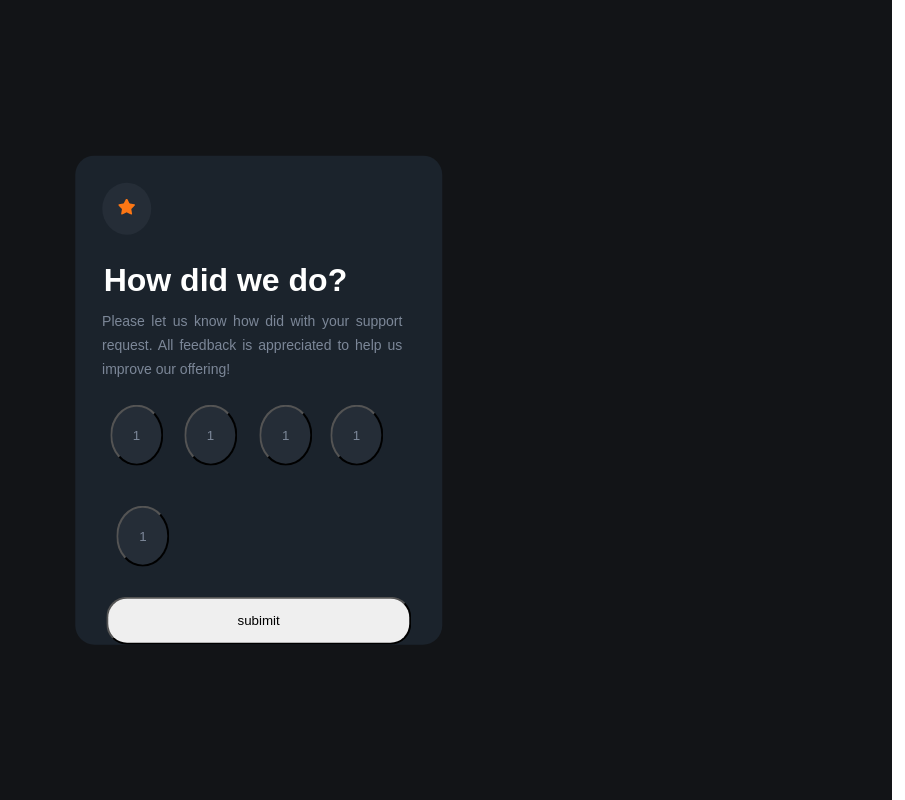
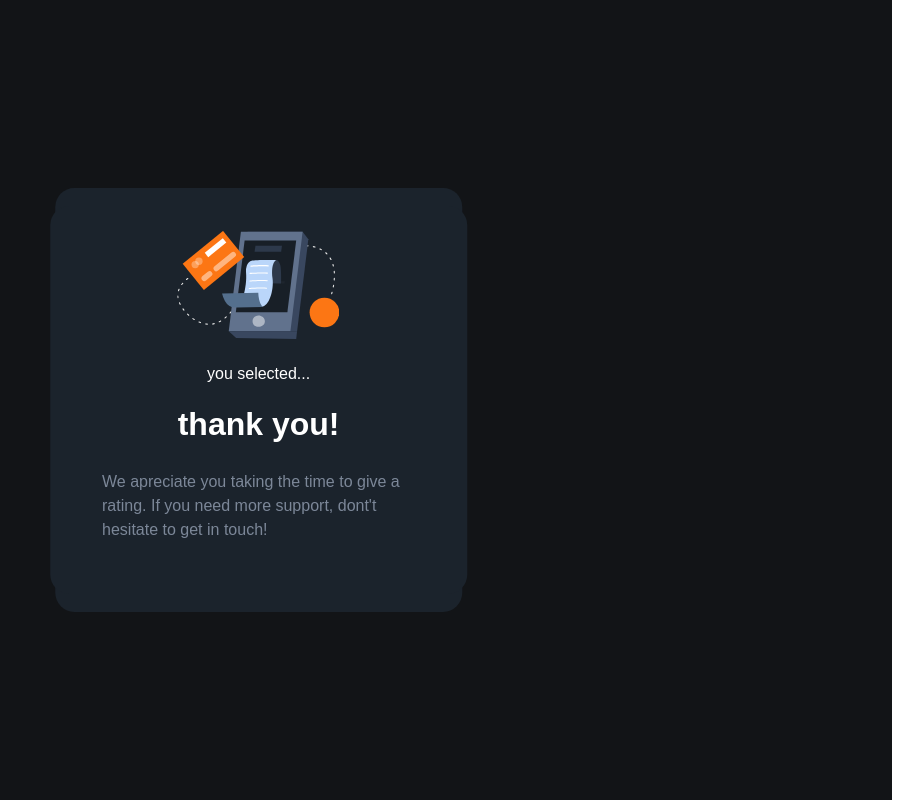
Before and after one commit to JoaoMaccari/Projetos-Frontend-Mentor, a plain HTML site: page Projeto002/index.html in a window 1280 px wide. Shown: the whole page, without its empty margins (375-1280 px from the left). Drawn offline with Linux system fonts and the light colour scheme.

Commit message:
Começando segundo card

```diff
--- a/Projeto002/css/estyle.css
+++ b/Projeto002/css/estyle.css
@@ -26,6 +26,7 @@ body {
     background-color: hsl(214, 23%, 14%);
     border-radius: 1.2rem;
     color: white;
+    padding: 20px;
 }
 
 .star {
@@ -58,7 +59,15 @@ body {
     border-radius: 50%;
     background-color: hsl(213, 19%, 18%);
     color: hsl(216, 12%, 54%);
+    border: none;
+}
 
+.btn:hover{
+    background-color: hsl(25, 97%, 53%);
+}
+
+.btn:focus{
+    background-color: hsl(217, 12%, 63%);
 }
 
 .container-btns{
@@ -72,8 +81,8 @@ body {
     margin-top: 0.6rem;
     margin-left: 0.9rem;
     margin-bottom: 1.9rem;
+}
 
-}
 
 #second-btn{
     margin-left: 0.4rem;
@@ -97,11 +106,55 @@ body {
 }
 
 .subimit {
-
+    text-transform: uppercase;
     width: 83%;
     border-radius: 1.3rem;
     padding: 0.9rem;
     display: block;
     margin: auto;
+    letter-spacing: 3px;
+    color: white;
+    background-color: hsl(25, 97%, 53%);
+}
 
+.subimit:hover{
+    background-color: white;
+    color: hsl(25, 97%, 53%);;
 }
+
+/*                          SEGUNDO CARD                                         */
+
+.second-card{
+    width: 29%;
+    position: absolute;
+    left: 50%;
+    top: 50%;
+    transform: translate(-50%, -50%);
+    background-color: hsl(214, 23%, 14%);
+    border-radius: 1.2rem;
+    color: white;
+    padding: 25px;
+}
+
+.img{
+    display: block;
+    text-align: center;
+}
+
+.score{
+    margin: 1.4rem ;
+    text-align: center;
+}
+
+.thanks{
+
+    margin: 1.1rem;
+    text-align: center;
+}
+
+.texto {
+    margin: 1.7rem;
+    line-height: 1.5rem;
+    color: hsl(216, 12%, 54%);
+    line-height: 1.5rem;
+}
--- a/Projeto002/index.html
+++ b/Projeto002/index.html
@@ -25,10 +25,10 @@
 
             <div class="container-btns">
                 <div class="div-btns" ><button id="first-btn" class="btn">1</button></div>
-                <div class="div-btns"><button id="second-btn" class="btn">1</button></div>
-                <div class="div-btns"><button id="third-btn" class="btn">1</button></div>
-                <div class="div-btns"><button id="forth-btn" class="btn">1</button></div>
-                <div class="div-btns"><button id="fift-btn" class="btn">1</button></div>
+                <div class="div-btns"><button id="second-btn" class="btn">2</button></div>
+                <div class="div-btns"><button id="third-btn" class="btn">3</button></div>
+                <div class="div-btns"><button id="forth-btn" class="btn">4</button></div>
+                <div class="div-btns"><button id="fift-btn" class="btn">5</button></div>
 
             </div>
 
@@ -38,6 +38,25 @@
 
         </div>
 
+        <div class="second-card">
+            <div class="img">
+                <img src="./images/illustration-thank-you.svg" alt="" srcset="">
+            </div>
+            <div class="score">
+                <p>you selected...</p>
+            </div>
+
+            <div class="thanks">
+                <h1>thank you!</h1>
+            </div>
+
+            <div class="texto">
+                <p>We apreciate you taking the time to give a rating.
+                    If you need more support, dont't hesitate to get in touch!
+                </p>
+            </div>
+        </div>
+
     </div>
 </body>
 </html>
```
